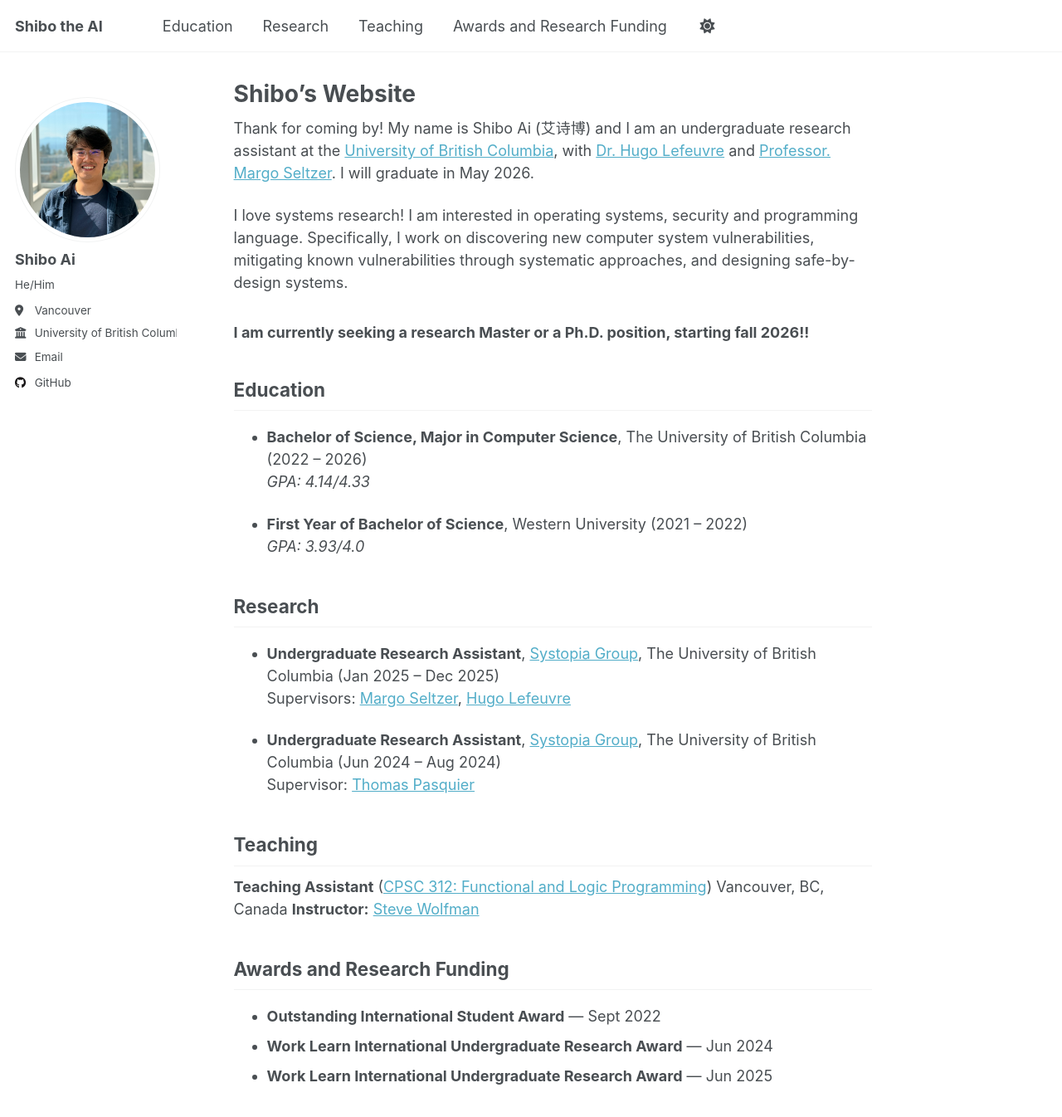
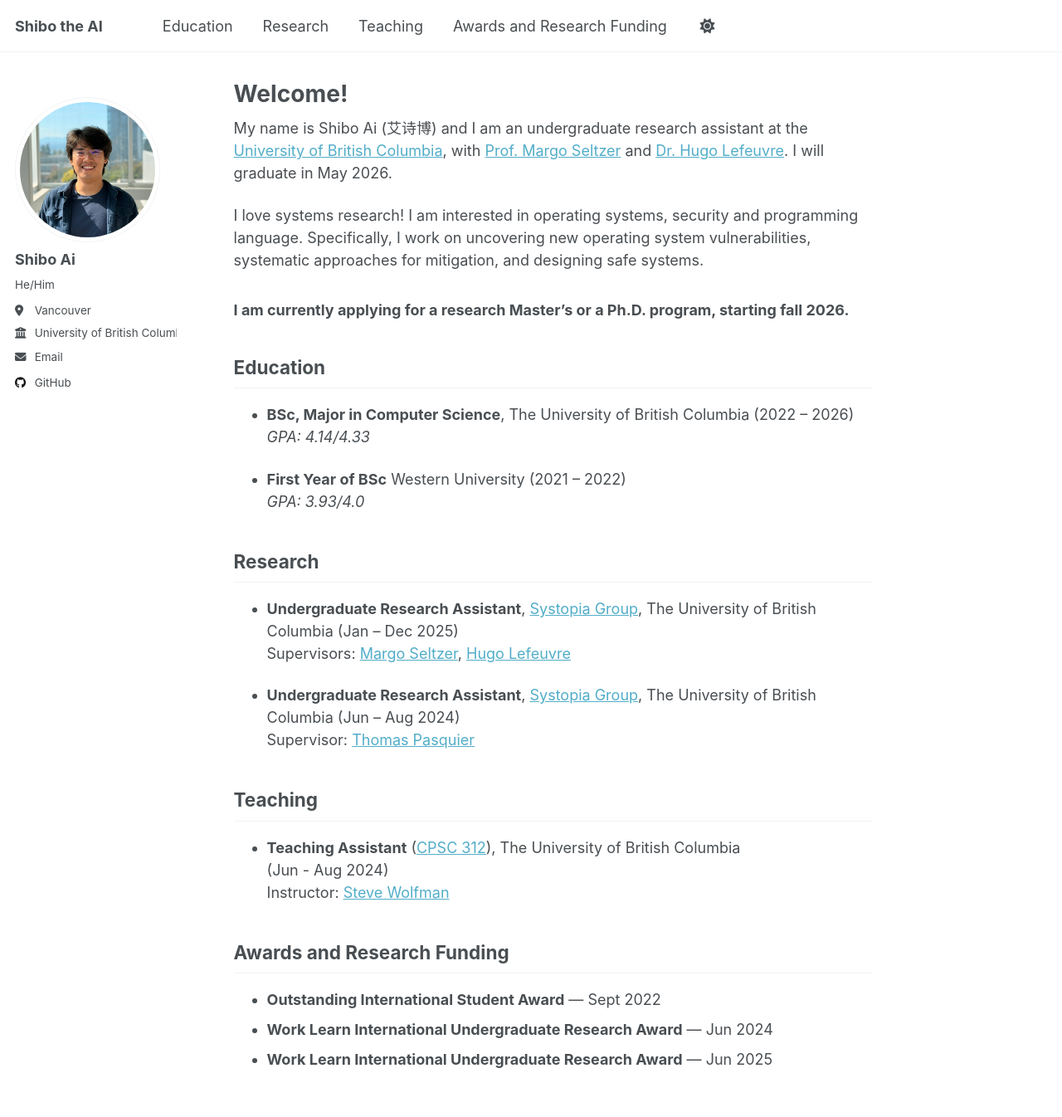
Before and after one commit to AiShibo/aishibo.github.io, a Jekyll site: the page built from _pages/about.md, in a window 1280 px wide and 1400 px high. Shown: the top 1346 px of the window at 83% size. Built offline with Jekyll 4.4.1, drawn with Linux system fonts in a browser that asks for light colours; a script that is not in the unit is left out.

Commit message:
revise the top heading; change date format; remove cpsc 312 description

```diff
--- a/_pages/about.md
+++ b/_pages/about.md
@@ -1,6 +1,6 @@
 ---
 permalink: /
-title: "Shibo's Website"
+title: "Welcome!"
 author_profile: true
 redirect_from:
   - /about/
@@ -8,37 +8,37 @@ redirect_from:
 ---
 
 
-Thank for coming by! My name is Shibo Ai (艾诗博) and I am an undergraduate research assistant at the [University of British Columbia](https://www.ubc.ca), with [Dr. Hugo Lefeuvre](https://owl.eu.com/about.html) and [Professor. Margo Seltzer](https://www.seltzer.com/margo/). I will graduate in May 2026.
+My name is Shibo Ai (艾诗博) and I am an undergraduate research assistant at the [University of British Columbia](https://www.ubc.ca), with [Prof. Margo Seltzer](https://www.seltzer.com/margo/) and [Dr. Hugo Lefeuvre](https://owl.eu.com/about.html). I will graduate in May 2026.
 
-I love systems research! I am interested in operating systems, security and programming language. Specifically, I work on discovering new
-computer system vulnerabilities, mitigating known vulnerabilities through systematic approaches, and designing safe-by-design
-systems.
+I love systems research! I am interested in operating systems, security and programming language. Specifically, I work on uncovering new
+operating system vulnerabilities, systematic approaches for mitigation, and designing safe systems.
 
 
-### I am currently seeking a research Master or a Ph.D. position, starting fall 2026!!
+### I am currently applying for a research Master's or a Ph.D. program, starting fall 2026.
 
 
 ## Education
 
-- **Bachelor of Science, Major in Computer Science**, The University of British Columbia (2022 – 2026)
+- **BSc, Major in Computer Science**, The University of British Columbia (2022 – 2026)
   *GPA: 4.14/4.33*
 
-- **First Year of Bachelor of Science**, Western University (2021 – 2022)
+- **First Year of BSc** Western University (2021 – 2022)
   *GPA: 3.93/4.0*
 
 
 ## Research
 
-- **Undergraduate Research Assistant**, [Systopia Group](https://systopia.cs.ubc.ca/), The University of British Columbia (Jan 2025 – Dec 2025)
+- **Undergraduate Research Assistant**, [Systopia Group](https://systopia.cs.ubc.ca/), The University of British Columbia (Jan – Dec 2025)
   Supervisors: [Margo Seltzer](https://www.seltzer.com/margo/), [Hugo Lefeuvre](https://owl.eu.com/)
 
-- **Undergraduate Research Assistant**, [Systopia Group](https://systopia.cs.ubc.ca/), The University of British Columbia (Jun 2024 – Aug 2024)
+- **Undergraduate Research Assistant**, [Systopia Group](https://systopia.cs.ubc.ca/), The University of British Columbia (Jun – Aug 2024)
   Supervisor: [Thomas Pasquier](https://tfjmp.org/)
 
 ## Teaching
 
-**Teaching Assistant** ([CPSC 312: Functional and Logic Programming](https://steven-wolfman.github.io/cpsc-312-website-2024W1/)) Vancouver, BC, Canada
-**Instructor:** [Steve Wolfman](https://www.cs.ubc.ca/~wolf/)
+- **Teaching Assistant** ([CPSC 312](https://steven-wolfman.github.io/cpsc-312-website-2024W1/)), The University of British Columbia
+  (Jun - Aug 2024)
+  Instructor: [Steve Wolfman](https://www.cs.ubc.ca/~wolf/)
 
 
 ## Awards and Research Funding
```
